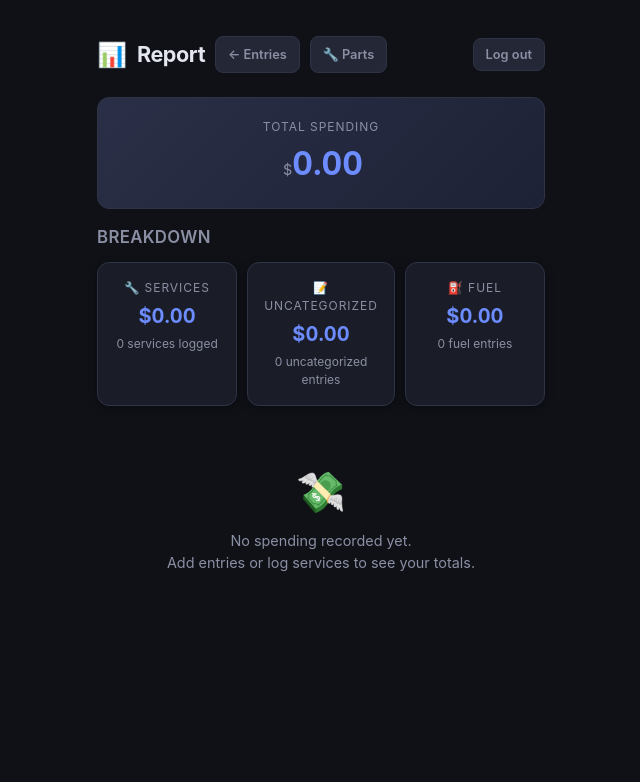
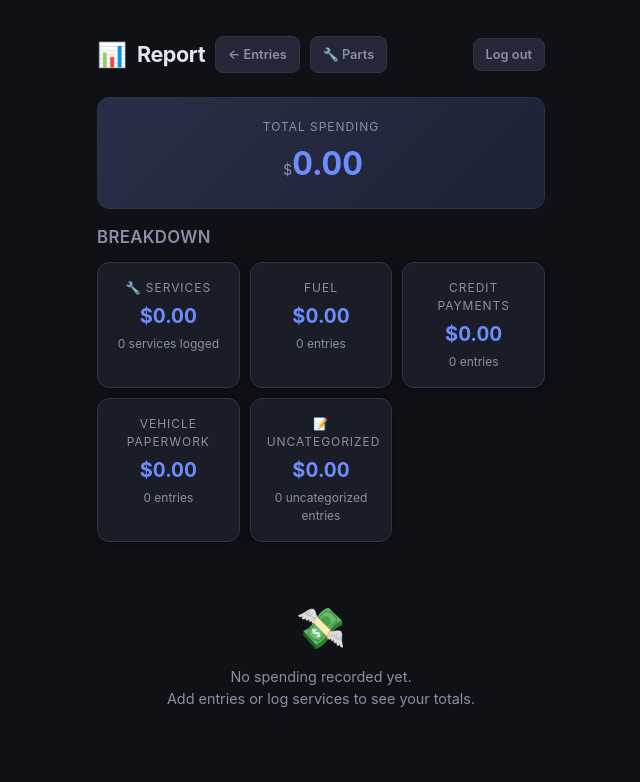
Before and after one commit to LGsus20/odotracker, a Django app: page /report/ in a window 1280 px wide. Shown: the top 782 px of the page, without its empty margins (319-959 px from the left). Before the commit the page ends 571 px from the top, so only its background shows below. Run offline with Django 5.2, Linux system fonts and the light colour scheme; the visitor is signed in with stand-in values (Sample User, id 1); data that the repository does not hold is empty; parts of the project's set-up code (start-up, migrations or seed data) failed here and were passed over.

Commit message:
Added two new categories (Credit payments and Vehicle Paperwork

```diff
--- a/tracker/models.py
+++ b/tracker/models.py
@@ -5,8 +5,12 @@ from django.db import models
 
 class MaintenanceEntry(models.Model):
     CATEGORY_FUEL = 'fuel'
+    CATEGORY_CREDIT = 'credit'
+    CATEGORY_PAPERWORK = 'paperwork'
     CATEGORY_CHOICES = [
         (CATEGORY_FUEL, 'Fuel'),
+        (CATEGORY_CREDIT, 'Credit payments'),
+        (CATEGORY_PAPERWORK, 'Vehicle Paperwork'),
     ]
 
     name = models.CharField(max_length=200)
--- a/tracker/static/styles.css
+++ b/tracker/static/styles.css
@@ -597,7 +597,7 @@ input[type="number"]{-moz-appearance:textfield}
 /* ---------- Report page ---------- */
 .stat-grid{
   display:grid;
-  grid-template-columns:repeat(3,1fr);
+  grid-template-columns:repeat(auto-fit,minmax(140px,1fr));
   gap:10px;
   margin-bottom:16px;
 }
--- a/tracker/templates/tracker/report.html
+++ b/tracker/templates/tracker/report.html
@@ -30,18 +30,20 @@
         {{ services_count }} service{{ services_count|pluralize }} logged
       </div>
     </div>
+    {% for category in category_breakdown %}
+      <div class="stat-card">
+        <div class="odo-label">{{ category.label }}</div>
+        <div class="stat-value">${{ category.total|floatformat:"2"|intcomma }}</div>
+        <div class="stat-hint">
+          {{ category.count }} entr{{ category.count|pluralize:"y,ies" }}
+        </div>
+      </div>
+    {% endfor %}
     <div class="stat-card">
       <div class="odo-label">📝 Uncategorized</div>
       <div class="stat-value">${{ entries_total|floatformat:"2"|intcomma }}</div>
       <div class="stat-hint">
         {{ entries_count }} uncategorized entr{{ entries_count|pluralize:"y,ies" }}
-      </div>
-    </div>
-    <div class="stat-card">
-      <div class="odo-label">⛽ Fuel</div>
-      <div class="stat-value">${{ fuel_total|floatformat:"2"|intcomma }}</div>
-      <div class="stat-hint">
-        {{ fuel_count }} fuel entr{{ fuel_count|pluralize:"y,ies" }}
       </div>
     </div>
   </div>
@@ -58,7 +60,7 @@
     </div>
   {% endif %}
 
-  {% if not services_count and not entries_count and not fuel_count %}
+  {% if not services_count and not entries_count and not category_count %}
     <div class="empty-state">
       <div class="empty-icon">💸</div>
       <p>No spending recorded yet.<br>Add entries or log services to see your totals.</p>
--- a/tracker/views.py
+++ b/tracker/views.py
@@ -212,14 +212,32 @@ def report(request):
     """Spending overview grouped by maintenance group and entry category."""
     entries = MaintenanceEntry.objects.all()
     service_entries = entries.filter(servicerecord__isnull=False)
-    fuel_entries = entries.filter(
+    other_entries = entries.filter(servicerecord__isnull=True, category__isnull=True)
+    category_rows = entries.filter(
         servicerecord__isnull=True,
-        category=MaintenanceEntry.CATEGORY_FUEL,
-    )
-    other_entries = entries.filter(servicerecord__isnull=True, category__isnull=True)
+        category__isnull=False,
+    ).values('category').annotate(total=Sum('cost'), count=Count('pk'))
+    category_totals = {
+        row['category']: {
+            'total': row['total'] or Decimal('0'),
+            'count': row['count'],
+        }
+        for row in category_rows
+    }
+    category_breakdown = [
+        {
+            'key': key,
+            'label': label,
+            'total': category_totals.get(key, {}).get('total', Decimal('0')),
+            'count': category_totals.get(key, {}).get('count', 0),
+        }
+        for key, label in MaintenanceEntry.CATEGORY_CHOICES
+    ]
     services_total = service_entries.aggregate(total=Sum('cost'))['total'] or Decimal('0')
-    fuel_total = fuel_entries.aggregate(total=Sum('cost'))['total'] or Decimal('0')
     entries_total = other_entries.aggregate(total=Sum('cost'))['total'] or Decimal('0')
+    categorized_total = sum((row['total'] for row in category_breakdown), Decimal('0'))
+    categorized_count = sum(row['count'] for row in category_breakdown)
+    fuel_row = category_totals.get(MaintenanceEntry.CATEGORY_FUEL, {})
     group_rows = service_entries.values(
         'servicerecord__part__group__name'
     ).annotate(total=Sum('cost'), count=Count('pk')).order_by(
@@ -235,12 +253,14 @@ def report(request):
     ]
 
     return render(request, 'tracker/report.html', {
-        'grand_total': services_total + fuel_total + entries_total,
+        'grand_total': services_total + categorized_total + entries_total,
         'services_total': services_total,
         'services_count': service_entries.count(),
+        'category_breakdown': category_breakdown,
+        'category_count': categorized_count,
+        'fuel_total': fuel_row.get('total', Decimal('0')),
+        'fuel_count': fuel_row.get('count', 0),
         'group_breakdown': group_breakdown,
-        'fuel_total': fuel_total,
-        'fuel_count': fuel_entries.count(),
         'entries_total': entries_total,
         'entries_count': other_entries.count(),
     })
```
Also changed, not shown: tracker/tests.py (+20 -0 lines).
